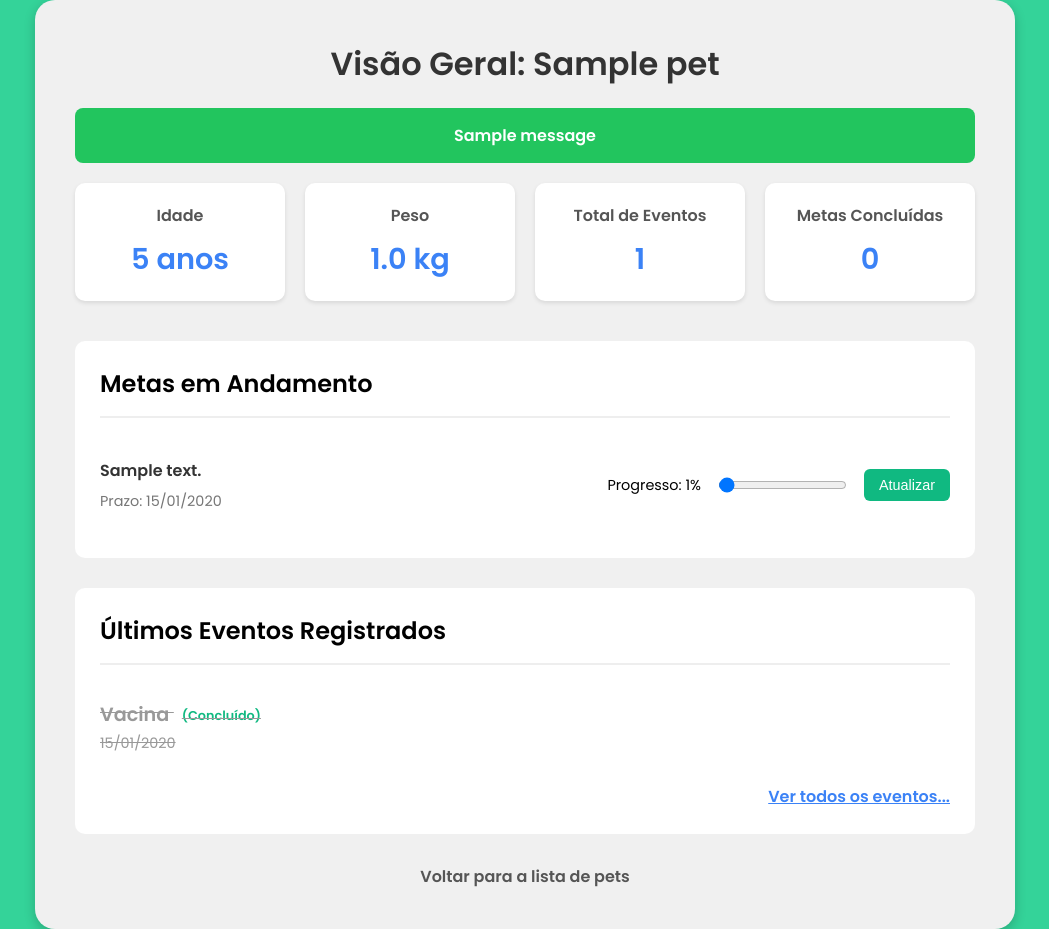
After one commit to Natas081/VETLAB, a Django app: page /pets/1/visao-geral/ in a window 1280 px wide. The commit adds this page. Shown: the whole page, without its empty margins (115-1164 px from the left). Run offline with Django 5.2, Linux system fonts and the light colour scheme; tables that the repository leaves empty hold one stand-in row (values such as "Sample post"); one stand-in notice (Sample message) is shown.

Commit message:
visao geral

```diff
--- a/pets/models.py
+++ b/pets/models.py
@@ -1,4 +1,6 @@
 from django.db import models
+from datetime import date
+from django.core.validators import MinValueValidator, MaxValueValidator
 
 class Pet(models.Model):
     nome = models.CharField(max_length=100)
@@ -6,6 +8,14 @@ class Pet(models.Model):
     raca = models.CharField(max_length=50, blank=True, null=True)
     data_nascimento = models.DateField()
     peso = models.FloatField()
+    def calcular_idade(self):
+        hoje = date.today()
+
+        idade = hoje.year - self.data_nascimento.year - ((hoje.month, hoje.day) < (self.data_nascimento.month, self.data_nascimento.day))
+        return f"{idade} anos"
+
+    def __str__(self):
+        return self.nome
 
     def __str__(self):
         return self.nome
@@ -38,7 +48,11 @@ class Meta(models.Model):
     pet = models.ForeignKey(Pet, on_delete=models.CASCADE, related_name="metas")
     descricao = models.TextField()
     data_prazo = models.DateField()
-    concluida = models.BooleanField(default=False) # Para marcar como concluída no futuro
+    progresso = models.IntegerField(
+        default=0,
+        validators=[MinValueValidator(0), MaxValueValidator(100)]
+    )
+
 
     def __str__(self):
         return f"Meta para {self.pet.nome}: {self.descricao[:30]}..." # Mostra os primeiros 30 caracteres
--- a/pets/static/pets/style.css
+++ b/pets/static/pets/style.css
@@ -465,3 +465,125 @@ body {
 .metas-btn {
     background-color: #8B5CF6; /* Roxo */
 }
+/* --- ESTILOS PARA A PÁGINA DE VISÃO GERAL --- */
+.overview-container {
+    background-color: #f0f0f0;
+    padding: 40px;
+    border-radius: 20px;
+    box-shadow: 0 4px 12px rgba(0, 0, 0, 0.2);
+    width: 100%;
+    max-width: 900px; /* Página mais larga */
+    text-align: center;
+}
+.overview-container h1 {
+    color: #333;
+    margin-top: 0;
+    margin-bottom: 30px;
+    font-size: 2em;
+}
+
+/* Stats */
+.stats-grid {
+    display: grid;
+    grid-template-columns: repeat(auto-fit, minmax(150px, 1fr));
+    gap: 20px;
+    margin-bottom: 40px;
+}
+.stat-card {
+    background-color: white;
+    padding: 20px;
+    border-radius: 10px;
+    box-shadow: 0 2px 4px rgba(0,0,0,0.1);
+}
+.stat-card h3 {
+    margin: 0 0 10px 0;
+    color: #555;
+    font-size: 1rem;
+}
+.stat-card p {
+    margin: 0;
+    font-size: 1.8em;
+    font-weight: 600;
+    color: #3B82F6;
+}
+
+/* Seções */
+.overview-section {
+    background-color: white;
+    padding: 25px;
+    border-radius: 10px;
+    margin-bottom: 30px;
+    text-align: left;
+}
+.overview-section h2 {
+    margin-top: 0;
+    padding-bottom: 15px;
+    border-bottom: 2px solid #eee;
+}
+
+.list-items .pet-item {
+    border: none;
+    padding: 15px 0;
+}
+
+/* Estilo específico para item de meta */
+.meta-item {
+    display: flex;
+    justify-content: space-between;
+    align-items: center;
+    gap: 20px;
+    padding: 20px 0;
+    border-bottom: 1px solid #eee;
+}
+.meta-item:last-child {
+    border-bottom: none;
+}
+.meta-desc {
+    font-weight: 600;
+    color: #333;
+    margin: 0 0 5px 0;
+}
+.meta-prazo {
+    font-size: 0.9rem;
+    color: #777;
+}
+
+/* Formulário de progresso */
+.progress-form {
+    display: flex;
+    align-items: center;
+    gap: 15px;
+    min-width: 300px;
+}
+.progress-form label {
+    font-size: 0.9rem;
+    white-space: nowrap;
+}
+.progress-form input[type="range"] {
+    width: 100%;
+}
+.progress-form button {
+    padding: 8px 15px;
+    font-size: 0.9rem;
+    background-color: #10B981;
+    color: white;
+    border: none;
+    border-radius: 6px;
+    cursor: pointer;
+}
+.view-all-link {
+    display: block;
+    text-align: right;
+    margin-top: 15px;
+    font-weight: 600;
+    color: #3B82F6;
+}
+.messages.standalone-messages {
+    text-align: center;
+    padding: 0;
+}
+/* Cor do novo botão "Visão Geral" */
+.overview-btn {
+    background-color: #111827; /* Preto/Cinza Escuro */
+    color: white;
+}
--- a/pets/templates/pets/pet_list.html
+++ b/pets/templates/pets/pet_list.html
@@ -27,6 +27,7 @@
                     </div>
 
                     <div class="pet-actions">
+                        <a href="{% url 'pet_visao_geral' pet.pk %}" class="action-btn overview-btn">Visão Geral</a>
                         <a href="{% url 'meta_list' pet.pk %}" class="action-btn metas-btn">Metas</a>
                         <a href="{% url 'evento_list' pet.pk %}" class="action-btn eventos-btn">Eventos</a>
                         <a href="{% url 'pet_edit' pet.pk %}" class="edit-btn">Editar</a>
--- /dev/null
+++ b/pets/templates/pets/pet_visao_geral.html
@@ -0,0 +1,84 @@
+{% load static %}
+<!DOCTYPE html>
+<html lang="pt-br">
+<head>
+    <meta charset="UTF-8">
+    <meta name="viewport" content="width=device-width, initial-scale=1.0">
+    <link rel="stylesheet" href="{% static 'pets/style.css' %}">
+    <title>Visão Geral: {{ pet.nome }}</title>
+</head>
+<body>
+    <main class="overview-container">
+        <h1>Visão Geral: {{ pet.nome }}</h1>
+
+        {% if messages %}
+            <div class="messages standalone-messages">
+                {% for message in messages %}
+                    <div class="message {{ message.tags }}">{{ message }}</div>
+                {% endfor %}
+            </div>
+        {% endif %}
+
+        <div class="stats-grid">
+            <div class="stat-card">
+                <h3>Idade</h3>
+                <p>{{ pet.calcular_idade }}</p>
+            </div>
+            <div class="stat-card">
+                <h3>Peso</h3>
+                <p>{{ pet.peso }} kg</p>
+            </div>
+            <div class="stat-card">
+                <h3>Total de Eventos</h3>
+                <p>{{ total_eventos }}</p>
+            </div>
+            <div class="stat-card">
+                <h3>Metas Concluídas</h3>
+                <p>{{ metas_concluidas }}</p>
+            </div>
+        </div>
+
+        <div class="overview-section">
+            <h2>Metas em Andamento</h2>
+            <div class="list-items">
+                {% for meta in metas %}
+                    <div class="meta-item">
+                        <div class="meta-info">
+                            <p class="meta-desc">{{ meta.descricao }}</p>
+                            <span class="meta-prazo">Prazo: {{ meta.data_prazo|date:"d/m/Y" }}</span>
+                        </div>
+                        <form class="progress-form" method="post" action="{% url 'meta_atualizar_progresso' meta.pk %}">
+                            {% csrf_token %}
+                            <label for="progresso-{{ meta.pk }}">Progresso: <span id="progresso-valor-{{ meta.pk }}">{{ meta.progresso }}</span>%</label>
+                            <input type="range" id="progresso-{{ meta.pk }}" name="progresso" min="0" max="100" value="{{ meta.progresso }}"
+                                oninput="document.getElementById('progresso-valor-{{ meta.pk }}').textContent = this.value">
+                            <button type="submit">Atualizar</button>
+                        </form>
+                    </div>
+                {% empty %}
+                    <p>Nenhuma meta cadastrada para este pet.</p>
+                {% endfor %}
+            </div>
+        </div>
+
+        <div class="overview-section">
+            <h2>Últimos Eventos Registrados</h2>
+            <div class="list-items">
+                {% for evento in eventos %}
+                    <div class="pet-item {% if evento.concluido %}concluido{% endif %}">
+                        <div class="pet-info">
+                            <span class="pet-name">{{ evento.get_tipo_display }} {% if evento.concluido %}<span class="status-badge">(Concluído)</span>{% endif %}</span>
+                            <span class="pet-species">{{ evento.data|date:"d/m/Y" }}</span>
+                        </div>
+                    </div>
+                {% empty %}
+                    <p>Nenhum evento registrado para este pet.</p>
+                {% endfor %}
+                 <a href="{% url 'evento_list' pet.pk %}" class="view-all-link">Ver todos os eventos...</a>
+            </div>
+        </div>
+
+        <a class="back-link" href="{% url 'pet_list' %}">Voltar para a lista de pets</a>
+    </main>
+</body>
+</html>
--- a/pets/urls.py
+++ b/pets/urls.py
@@ -18,4 +18,6 @@ urlpatterns = [
     path('<int:pet_pk>/eventos/', views.evento_list, name='evento_list'),
     path('<int:pet_pk>/metas/', views.meta_list, name='meta_list'),
     path('metas/<int:pk>/concluir/', views.meta_concluir, name='meta_concluir'),
+    path('<int:pk>/visao-geral/', views.pet_visao_geral, name='pet_visao_geral'),
+    path('metas/<int:pk>/atualizar-progresso/', views.meta_atualizar_progresso, name='meta_atualizar_progresso'),
 ]
--- a/pets/views.py
+++ b/pets/views.py
@@ -243,3 +243,53 @@ def meta_concluir(request, pk):
         messages.success(request, 'Meta marcada como concluída! Bom trabalho!')
 
     return redirect('meta_list', pet_pk=meta.pet.pk)
+
+def pet_visao_geral(request, pk):
+    """
+    Mostra a página de visão geral de um pet específico.
+    """
+    pet = get_object_or_404(Pet, pk=pk)
+
+    # Busca os 5 eventos mais recentes
+    eventos = pet.eventos.all().order_by('-data')[:5]
+
+    # Busca todas as metas, ordenando pelas não concluídas primeiro
+    metas = pet.metas.all().order_by('progresso', 'data_prazo')
+
+    # Stats para os cards (a função extra que você pediu!)
+    total_eventos = pet.eventos.count()
+    metas_concluidas = pet.metas.filter(progresso=100).count()
+
+    context = {
+        'pet': pet,
+        'eventos': eventos,
+        'metas': metas,
+        'total_eventos': total_eventos,
+        'metas_concluidas': metas_concluidas,
+    }
+    # Cenário 3: Pet sem eventos ou metas
+    if not eventos and not metas:
+        messages.info(request, 'Esse pet ainda não possui registros de eventos ou metas.')
+
+    return render(request, 'pets/pet_visao_geral.html', context)
+
+def meta_atualizar_progresso(request, pk):
+    """
+    Atualiza o progresso de uma meta via POST.
+    """
+    meta = get_object_or_404(Meta, pk=pk)
+
+    if request.method == 'POST':
+        progresso_str = request.POST.get('progresso')
+        try:
+            progresso = int(progresso_str)
+            if 0 <= progresso <= 100:
+                meta.progresso = progresso
+                meta.save()
+                messages.success(request, 'Progresso da meta atualizado!')
+            else:
+                messages.error(request, 'O progresso deve ser entre 0 e 100.')
+        except (ValueError, TypeError):
+            messages.error(request, 'Valor de progresso inválido.')
+
+    return redirect('pet_visao_geral', pk=meta.pet.pk)
```
Also changed, not shown: pets/migrations/0004_remove_meta_concluida_meta_progresso.py (added).
